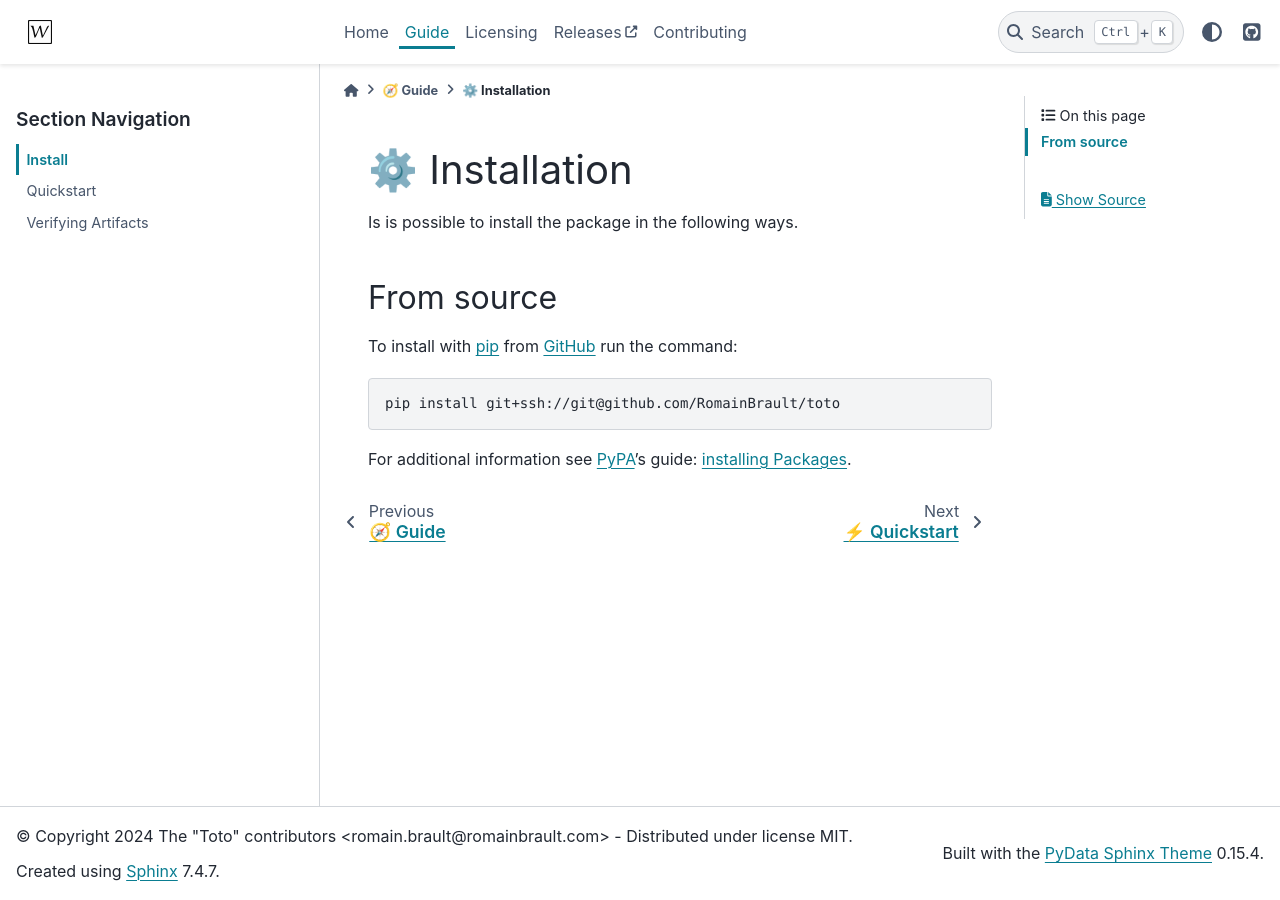
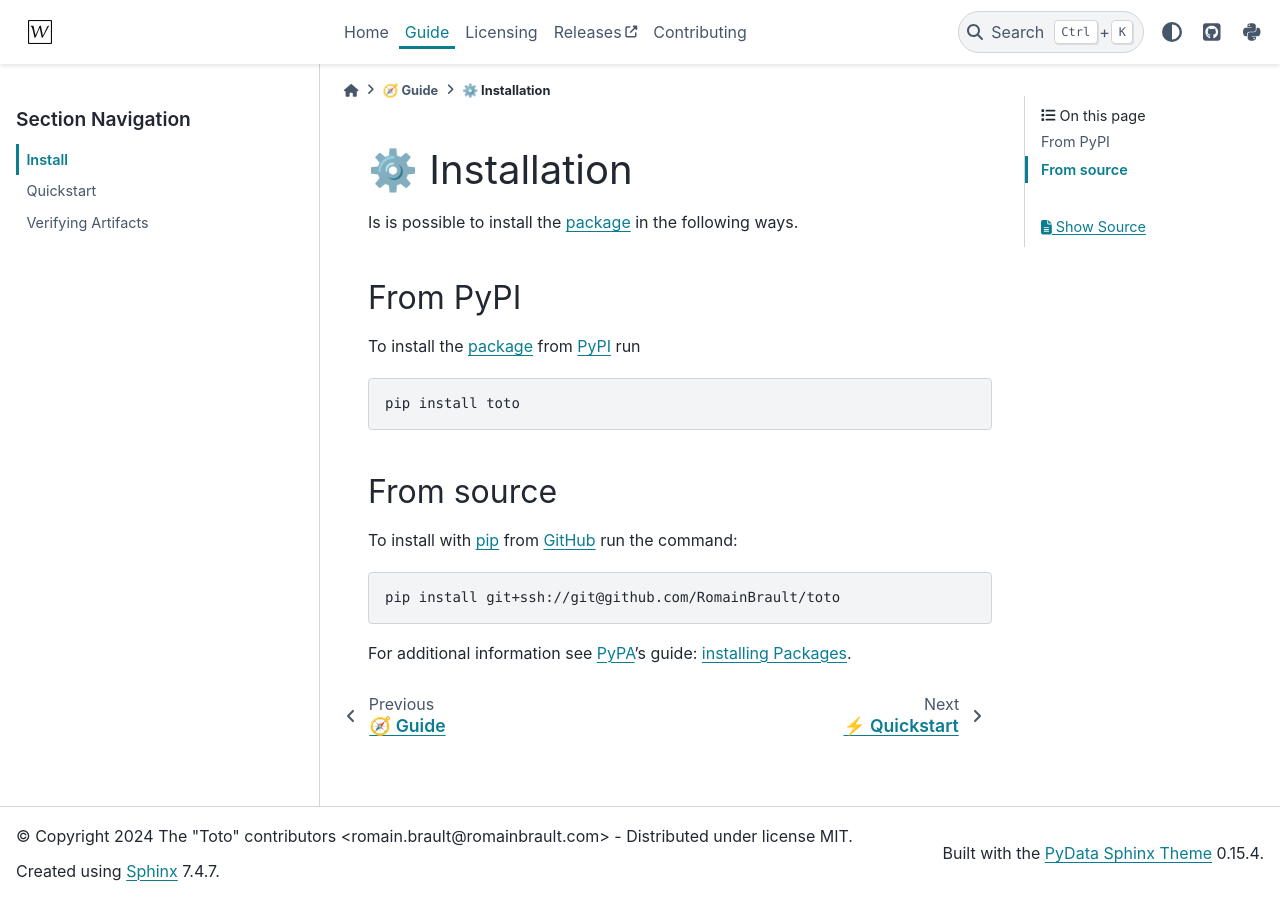
Before and after one commit to RomainBrault/toto, a Sphinx documentation site: the page built from docs/INSTALL.md, in a window 1280 px wide. Built offline with Sphinx 7.4.7 and the PyData theme 0.15.4, drawn with Linux system fonts in a browser that asks for light colours; pages that are not in the unit, such as notebooks, are missing from menus.

Commit message:
feat: ✨ add PyPI publishing

````diff
--- a/INSTALL.md
+++ b/INSTALL.md
@@ -6,7 +6,17 @@ SPDX-License-Identifier: MIT
 
 # ⚙️ Installation
 
-Is is possible to install the package in the following ways.
+Is is possible to install the [package] in the following ways.
+
+## From PyPI
+
+To install the [package] from [PyPI] run
+
+```console
+pip install toto
+```
+
+[PyPI]: https://pypi.org/
 
 ## From source
 
@@ -22,4 +32,5 @@ pip install git+ssh://git@github.com/RomainBrault/toto
 For additional information see [PyPA]'s guide: [installing Packages](https://packaging.python.org/en/latest/tutorials/installing-packages).
 
 [PyPA]: https://www.pypa.io/en/latest/
-[pip]: https://pip.pypa.io/en/stable/
+[pip]: https://pip.pypa.io/en/stable
+[package]: https://pypi.org/project/toto
--- a/docs/conf.py
+++ b/docs/conf.py
@@ -62,6 +62,12 @@ html_theme_options = {
             "icon": "fa-brands fa-square-github",
             "type": "fontawesome",
         },
+        {
+            "name": "PyPI",
+            "url": "https://pypi.org/project/toto",
+            "icon": "fa-brands fa-python",
+            "type": "fontawesome",
+        },
     ],
 }
 intersphinx_mapping = {
--- a/pyproject.toml
+++ b/pyproject.toml
@@ -55,6 +55,7 @@ urls.download = "https://github.com/RomainBrault/toto/releases"
 urls.homepage = "https://github.com/RomainBrault/toto"
 urls.integration = "https://github.com/RomainBrault/toto/actions"
 urls.issues = "https://github.com/RomainBrault/toto/issues"
+urls.pypi = "https://pypi.org/project/toto"
 urls.repository = "https://github.com/RomainBrault/toto"
 
 [tool.uv]
````
Also changed, not shown: README.md (+2 -1 lines), 1 other file.
